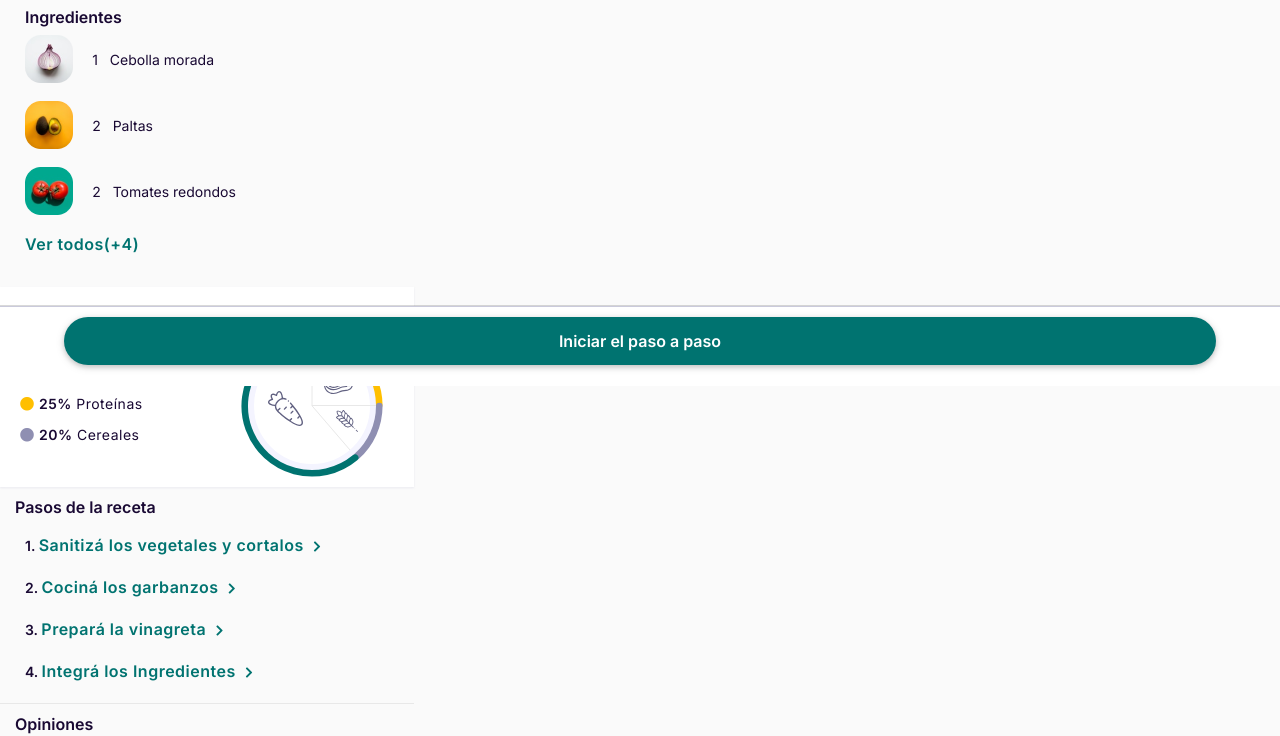
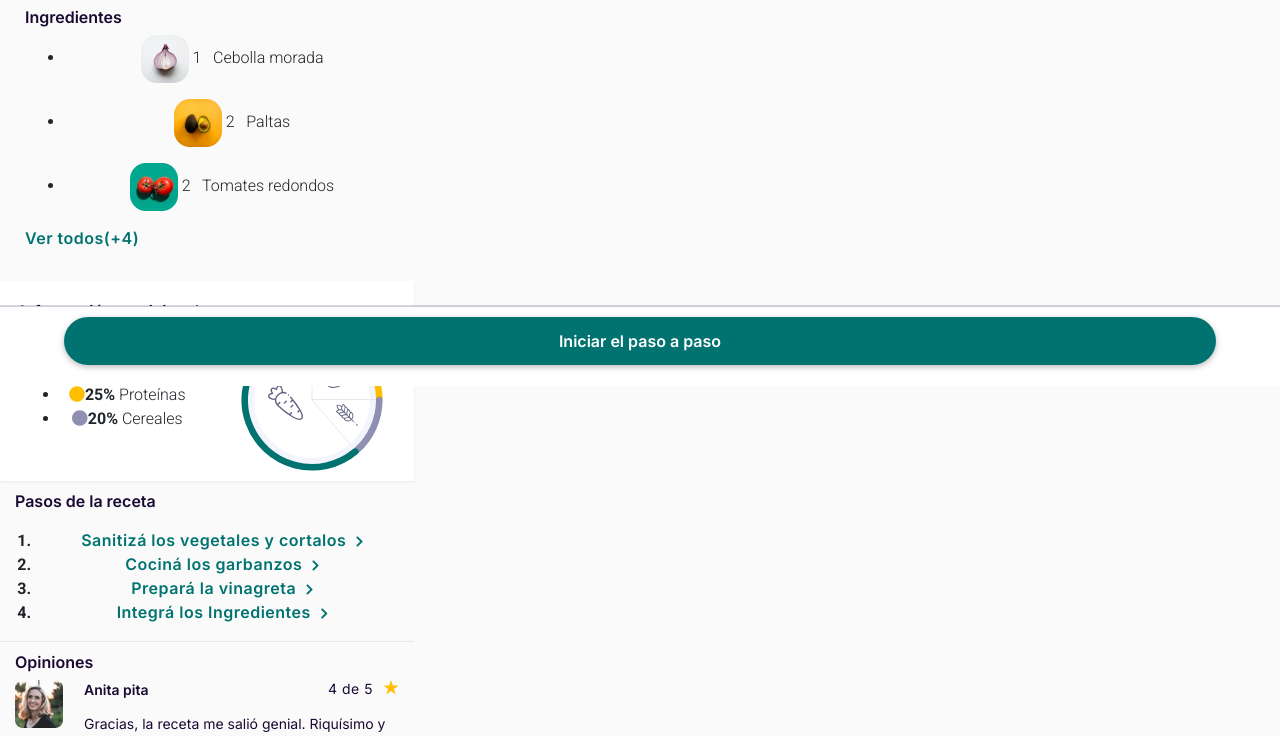
Before and after one commit to tutenedor/app, a plain HTML site: page detalle-receta.html in a window 1280 px wide. Shown: the part 414-1150 px from the top of the page. Drawn offline with nearby package versions, Linux system fonts and the light colour scheme.

Commit message:
Add files via upload

```diff
--- a/detalle-receta.html
+++ b/detalle-receta.html
@@ -78,21 +78,22 @@
         <div class="row">
          <div class="col"><h2 class="subtitle encabezado2">Ingredientes</h2></div>
         </div>
+         <ul>
+        <li class="ingredientes-detalle"><img src="img/svg/ingrediente1.png" alt=" ">
+             1 &nbsp; Cebolla morada
+            </li>
+        </ul>
+        <ul>
+        <li class="ingredientes-detalle"><img src="img/svg/ingrediente2.png" alt=" ">
+             2 &nbsp; Paltas
+            </li>
+        </ul>
+        <ul>
+        <li class="ingredientes-detalle"><img src="img/svg/ingrediente3.png" alt=" ">
+             2 &nbsp; Tomates redondos
+            </li>
+        </ul>
 
-        <div class="row lista-ingred">
-        <div class="col-2"><img src="img/svg/ingrediente1.png" alt=" "></div>
-        <div class="col-10"><p>1 &nbsp; Cebolla morada</p></div>
-        </div>
-
-         <div class="row lista-ingred">
-        <div class="col-2"><img src="img/svg/ingrediente2.png" alt=" "></div>
-        <div class="col-10"><p>2 &nbsp; Paltas</p></div>
-        </div>
-
-         <div class="row lista-ingred">
-        <div class="col-2"><img src="img/svg/ingrediente3.png" alt=" "></div>
-        <div class="col-10"><p>2 &nbsp; Tomates redondos</p></div>
-        </div>
 
          <div class="row lista-ingred">
         <div class="col" style="text-align: left;!important; margin-bottom: 10px;"><a href="detalle-receta2.html#todoslosingred" class="textlink">Ver todos(+4)</a></div>
@@ -111,9 +112,11 @@
                 <h2 class="subtitle encabezado2">Información nutricional</h2>
 
             <div class="row">
-            <div class="col"><p class="paramargin"> <i class="fas fa-circle" aria-hidden="true" aria-label=" "></i>&nbsp;<span class="bold-info">65%</span> Vegetales</p>
-                <p> <i class="fas fa-circle" aria-hidden="true" aria-label=" " style="color: var(--yellow-star);"></i>&nbsp;<span class="bold-info">25%</span> Proteínas</p>
-                <p> <i class="fas fa-circle" aria-hidden="true" aria-label=" " style="color: var(--gray-medium);"></i>&nbsp;<span class="bold-info">20%</span> Cereales</p>
+            <div class="col"> <ul class="nutricion">
+               <li class="paramargin"><i class="fas fa-circle" aria-hidden="true" aria-label=" " style="color: var(--green-main);"></i><span class="bold-info">65%</span> Vegetales</li>
+               <li class="paramargin2"><i class="fas fa-circle" aria-hidden="true" aria-label=" " style="color: var(--yellow-star);"></i><span class="bold-info">25%</span> Proteínas</li>
+               <li class="paramargin2"><i class="fas fa-circle" aria-hidden="true" aria-label=" " style="color: var(--gray-medium);"></i><span class="bold-info">20%</span> Cereales</li>
+            </ul>
                 </div>
                 <div class="col"><img src="img/svg/info-nutri.svg" alt="Gráfico de información nutricional"></div>
             </div>
@@ -124,24 +127,17 @@
             <div class="col receta">
 
               <h2 class="subtitle encabezado2" style="padding-bottom: 10px;">Pasos de la receta</h2>
-            <div class="row lista-receta" style="padding-bottom: 5px;">
-            <div class="col"><p class="numero" >1.  <a href="receta-paso1.html"> Sanitizá los vegetales y cortalos <i class="fas fa-chevron-right" aria-label="Ver más"></i></a></p>
-                </div>
-            </div>
-            <div class="row lista-receta" style="padding-bottom: 5px;">
-            <div class="col"><p class="numero" >2.  <a href="receta-paso2.html">Cociná los garbanzos <i class="fas fa-chevron-right" aria-label="Ver más"></i></a></p>
-                </div>
-            </div>
+                <ol>
+                <li class="lista-receta numero"> <a href="receta-paso1.html"> Sanitizá los vegetales y cortalos <i class="fas fa-chevron-right" aria-label="Ver más"></i></a>
+                    </li>
+                <li class="lista-receta numero"> <a href="receta-paso2.html"> Cociná los garbanzos <i class="fas fa-chevron-right" aria-label="Ver más"></i></a>
+                    </li>
+                <li class="lista-receta numero"> <a href="receta-paso3.html"> Prepará la vinagreta <i class="fas fa-chevron-right" aria-label="Ver más"></i></a>
+                    </li>
+                <li class="lista-receta numero"> <a href="receta-paso4.html"> Integrá los Ingredientes <i class="fas fa-chevron-right" aria-label="Ver más"></i></a>
+                    </li>
+                </ol>
 
-            <div class="row lista-receta" style="padding-bottom: 5px;">
-            <div class="col"><p class="numero" >3. <a href="receta-paso3.html">Prepará la vinagreta <i class="fas fa-chevron-right" aria-label="Ver más"></i></a></p>
-                </div>
-            </div>
-
-            <div class="row lista-receta" style="padding-bottom: 5px;">
-            <div class="col"><p class="numero" >4. <a href="receta-paso4.html">Integrá los Ingredientes <i class="fas fa-chevron-right" aria-label="Ver más"></i></a></p>
-                </div>
-            </div>
 
             </div>
             </div>
```
